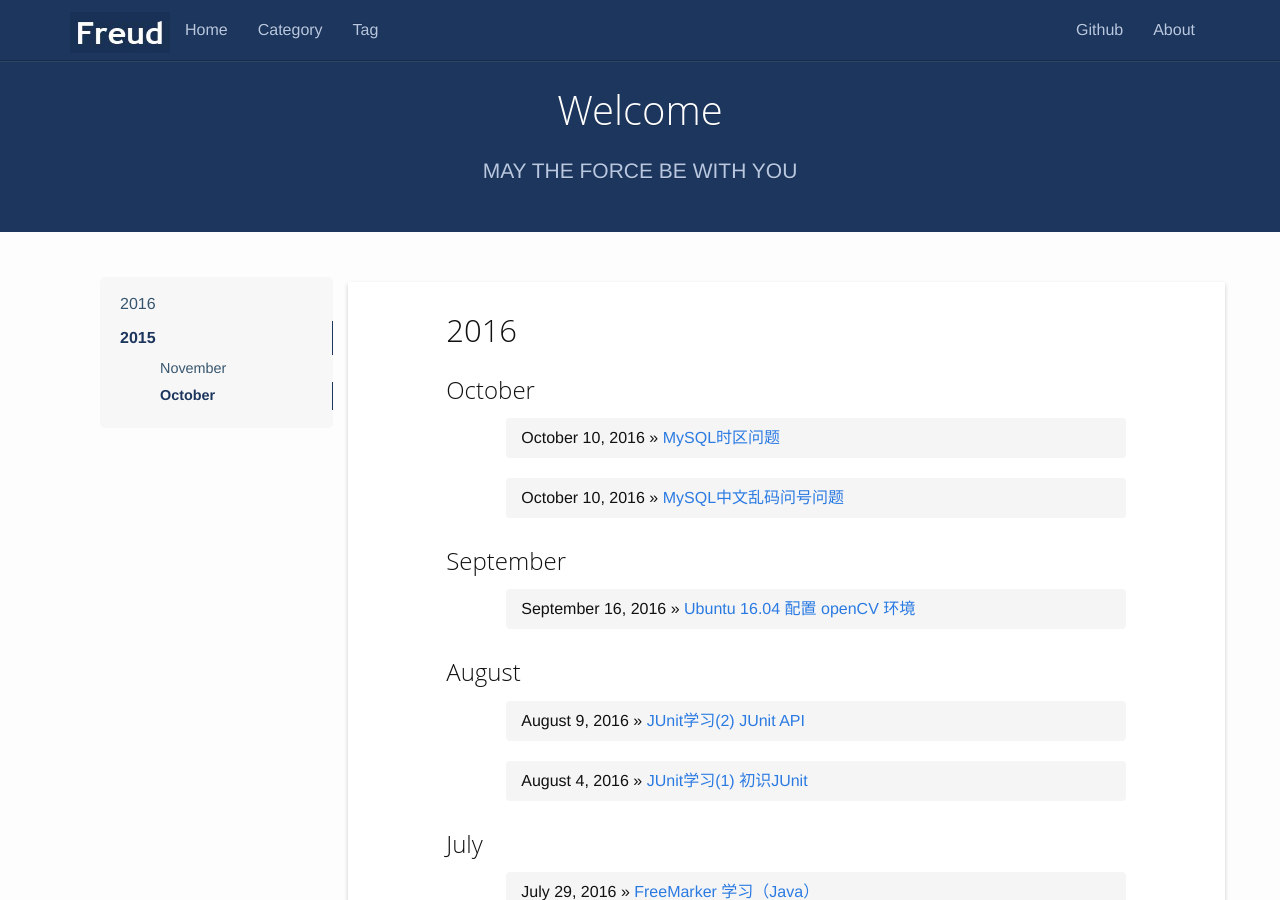
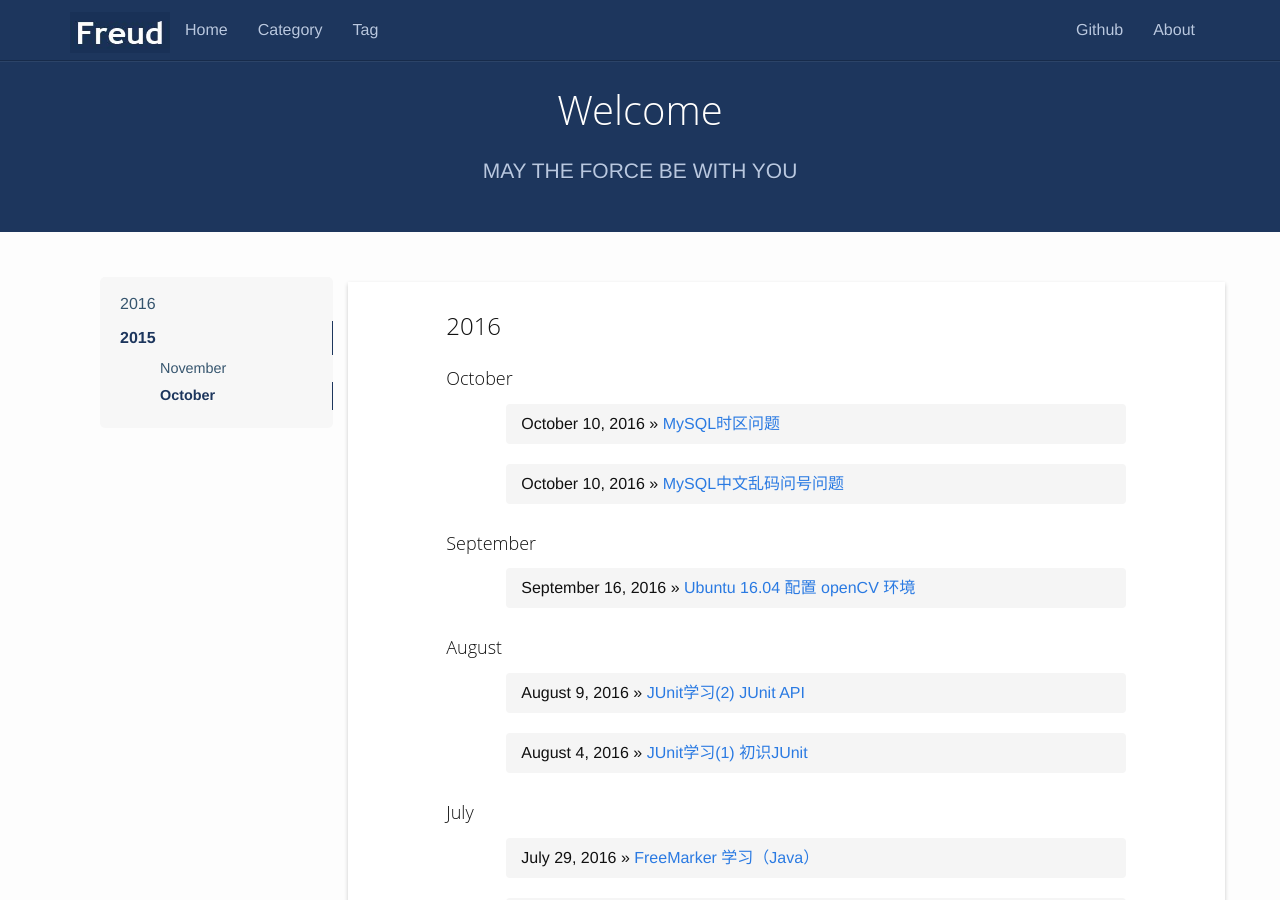
Before and after one commit to doodle777/doodle777.github.io, a Jekyll site: the page built from index.html, in a window 1280 px wide and 900 px high. Built offline with Jekyll 4.4.1, drawn with Linux system fonts in a browser that asks for light colours; the list of posts is cut into pages by our own code; comment, search, counter and statistics services are not loaded.

Commit message:
resize index font-size

```diff
--- a/index.html
+++ b/index.html
@@ -54,8 +54,8 @@ layout: default
                   {% capture next_month %}{{ post.previous.date | date: "%B" }}{% endcapture %}
 
                   {% if forloop.first %}
-                    <h2 id="year_{{this_year}}">{{this_year}}</h2>
-                    <h3 id="month_{{this_year}}_{{this_month}}">{{this_month}}</h3>
+                    <h3 id="year_{{this_year}}">{{this_year}}</h3>
+                    <h4 id="month_{{this_year}}_{{this_month}}">{{this_month}}</h4>
                     <ul>
                   {% endif %}
 
@@ -67,13 +67,13 @@ layout: default
                   {% else %}
                     {% if this_year != next_year %}
                       </ul>
-                      <h2 id="year_{{next_year}}">{{next_year}}</h2>
-                      <h3 id="month_{{next_year}}_{{next_month}}">{{next_month}}</h3>
+                      <h3 id="year_{{next_year}}">{{next_year}}</h3>
+                      <h4 id="month_{{next_year}}_{{next_month}}">{{next_month}}</h4>
                       <ul>
                     {% else %}
                       {% if this_month != next_month %}
                         </ul>
-                        <h3 id="month_{{next_year}}_{{next_month}}">{{next_month}}</h3>
+                        <h4 id="month_{{next_year}}_{{next_month}}">{{next_month}}</h4>
                         <ul>
                       {% endif %}
                     {% endif %}
```
